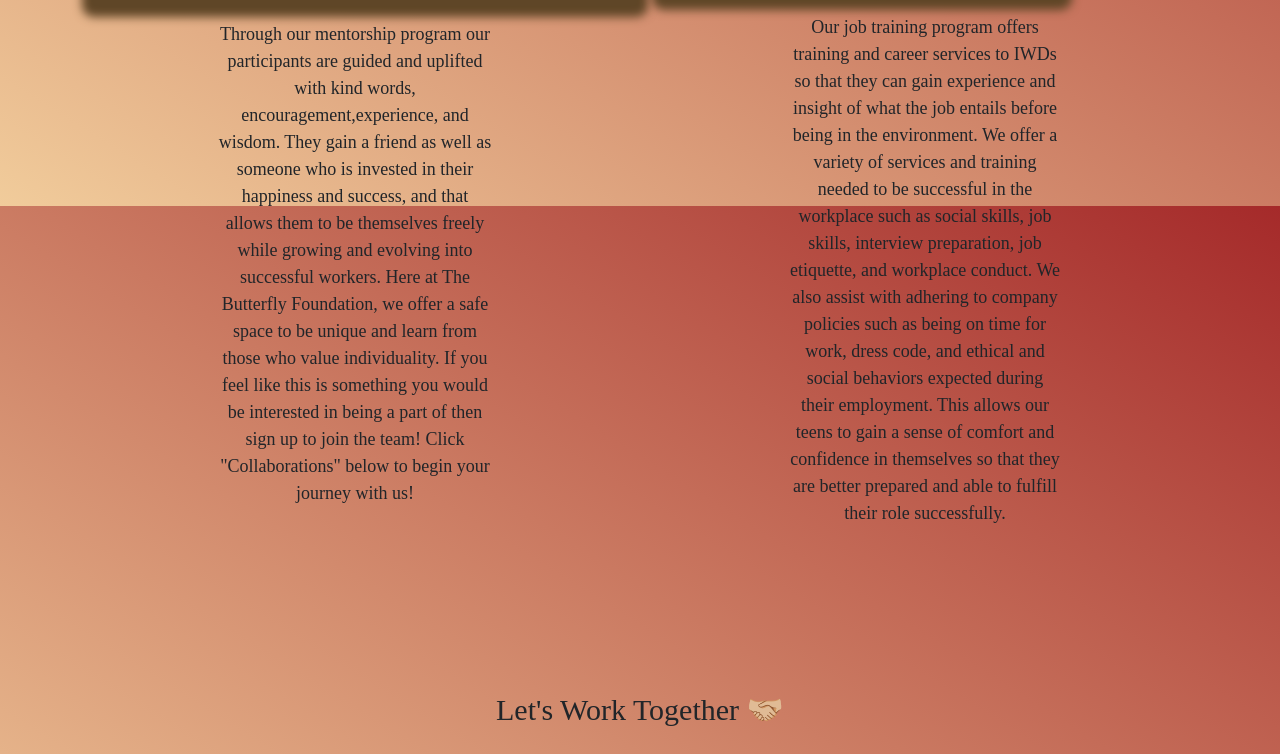
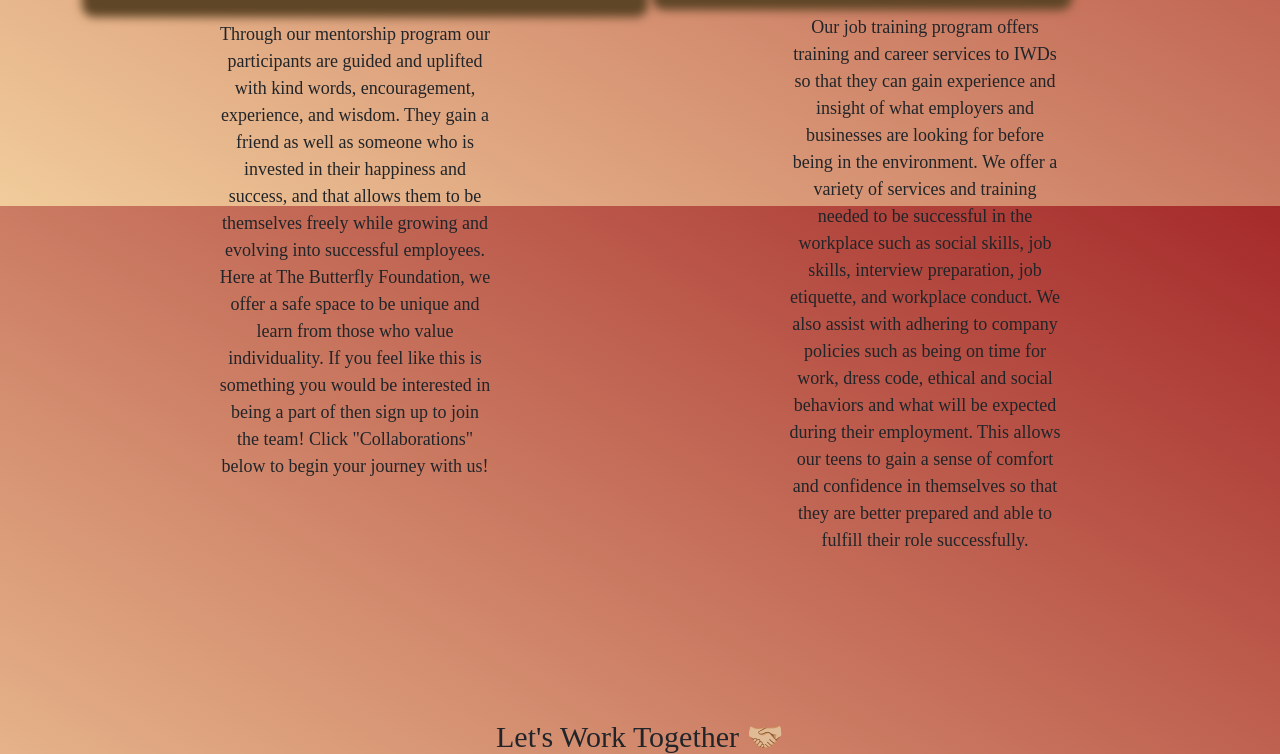
Before and after one commit to SamCodes3542/My-Portfolio, a plain HTML site: page work.html in a window 1280 px wide. Shown: the part 594-1348 px from the top of the page. Drawn offline with nearby package versions, Linux system fonts and the light colour scheme; a web font is replaced by a local one.

Commit message:
Edited info

```diff
--- a/work.html
+++ b/work.html
@@ -102,7 +102,7 @@
             class="workpage-pics img-fluid rounded d-none d-sm-block" title="Weather App Project"
           />
           <p class="about-me-intro mt-4 mb-5 mx-auto d-block text-center">
-      Through our mentorship program our participants are guided and uplifted with kind words, encouragement,experience, and wisdom. They gain a friend as well as someone who is invested in their happiness and success, and that allows them to be themselves freely while growing and evolving into successful workers. Here at The Butterfly Foundation, we offer a safe space to be unique and learn from those who value individuality. If you feel like this is something you would be interested in being a part of then sign up to join the team! Click "Collaborations" below to begin your journey with us!
+      Through our mentorship program our participants are guided and uplifted with kind words, encouragement, experience, and wisdom. They gain a friend as well as someone who is invested in their happiness and success, and that allows them to be themselves freely while growing and evolving into successful employees. Here at The Butterfly Foundation, we offer a safe space to be unique and learn from those who value individuality. If you feel like this is something you would be interested in being a part of then sign up to join the team! Click "Collaborations" below to begin your journey with us!
     </p>
         </div>
         <div class="col-lg-6 mb-3">
@@ -112,7 +112,7 @@
             class="workpage-pics img-fluid rounded d-none d-sm-block" title="Hair Braiding Project"
           />
           <p class="about-me-intro mt-4 mb-5 mx-auto d-block text-center">
-      Our job training program offers training and career services to IWDs so that they can gain experience and insight of what the job entails before being in the environment. We offer a variety of services and training needed to be successful in the workplace such as social skills, job skills, interview preparation, job etiquette, and workplace conduct. We also assist with adhering to company policies such as being on time for work, dress code, and ethical and social behaviors expected during their employment. This allows our teens to gain a sense of comfort and confidence in themselves so that they are better prepared and able to fulfill their role successfully.
+      Our job training program offers training and career services to IWDs so that they can gain experience and insight of what employers and businesses are looking for before being in the environment. We offer a variety of services and training needed to be successful in the workplace such as social skills, job skills, interview preparation, job etiquette, and workplace conduct. We also assist with adhering to company policies such as being on time for work, dress code, ethical and social behaviors and what will be expected during their employment. This allows our teens to gain a sense of comfort and confidence in themselves so that they are better prepared and able to fulfill their role successfully.
     </p>
         </div>
       </div>
```
